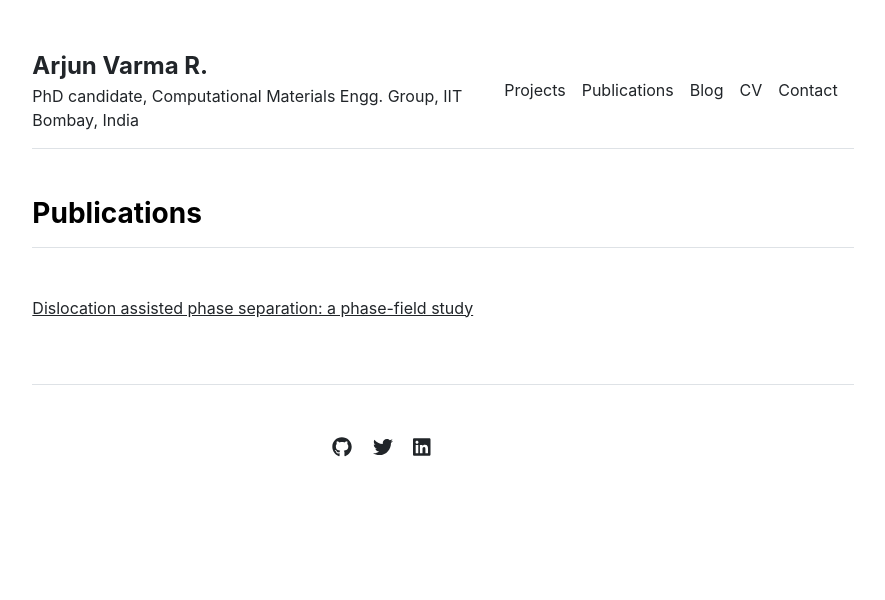
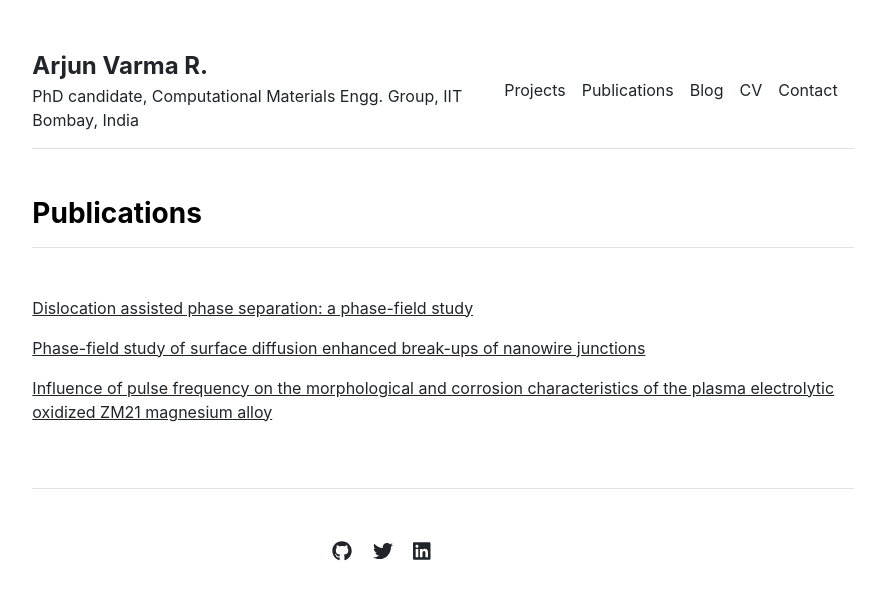
Before and after one commit to arjunvarmar/arjun-academic, a Jekyll site: the page built from publications.md, in a window 1280 px wide. Shown: the top 600 px of the page, without its empty margins (197-1082 px from the left). Built offline with Jekyll 4.4.1, drawn with Linux system fonts in a browser that asks for light colours.

Commit message:
Added other papers

```diff
--- a/_data/publications.yml
+++ b/_data/publications.yml
@@ -3,3 +3,7 @@ featured:
 
 index:
 - {name: 'Dislocation assisted phase separation: a phase-field study', journal: 'Acta Materialia', authors: 'Arjun Varma R., Prita Pant and M P Gururajan',url: 'https://doi.org/10.1016/j.actamat.2022.118529',year: '2023'}
+
+- {name: 'Phase-field study of surface diffusion enhanced break-ups of nanowire junctions', journal: 'Journal of Applied Physics', authors: 'Abhinav Roy, Arjun Varma R., and M P Gururajan',url: 'https://doi.org/10.1063/5.0064917',year: '2021'}
+
+- {name: 'Influence of pulse frequency on the morphological and corrosion characteristics of the plasma electrolytic oxidized ZM21 magnesium alloy', journal: 'Materials Today: Proceedings', authors: 'S Hariprasad, Arjun Varma R, A Saikiran, S Arun, Evgeny V Parfenov, and N Rameshbabu',url: 'https://doi.org/10.1016/j.matpr.2020.05.366',year: '2021'}
--- a/_includes/publications.html
+++ b/_includes/publications.html
@@ -3,11 +3,11 @@
     <h3 class="fw-bold border-bottom pb-3 mb-5">Publications</h3>
     {% if page.title == "Home" %}
       {% for item in site.data.publications.featured %}
-      <p><a {{item.authors}}, {{item.year}}, href="{{ item.url }}">{{ item.name }}</a></p>
+      <p><a {{ item.authors }}, {{ item.year }}, href="{{ item.url }}">{{ item.name }}</a></p>
       {% endfor %}
     {% else %}
       {% for item in site.data.publications.index %}
-        <p><a {{item.authors}}, {{item.year}}, href="{{ item.url }}">{{ item.name }}</a></p>
+        <p><a {{ item.authors }}, {{ item.year }}, href="{{ item.url }}">{{ item.name }}</a></p>
       {% endfor %}
     {% endif %}
   </div>
```
